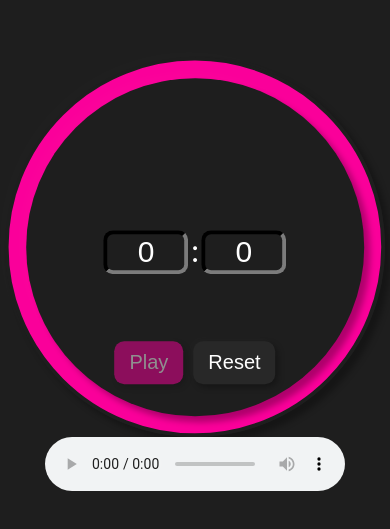
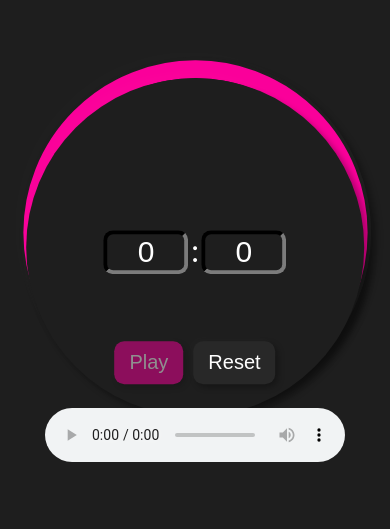
Before and after one commit to MilosMladenovicWork/pomodoro-clock, a React (Create React App) app: page / in a window 390 px wide. Shown: the part 175-704 px from the top of the page. Built offline with nearby package versions, Linux system fonts and the light colour scheme.

Commit message:
Fixed responsivness on mobile devices

```diff
--- a/src/CircleContainer.css
+++ b/src/CircleContainer.css
@@ -8,3 +8,10 @@
   box-shadow: 6px 6px 6px rgb(0,0,0, 0.3), -6px -6px 6px rgb(255, 255, 255, 0.01);
   box-sizing: border-box;
 }
+
+@media (max-width: 1200px){
+  .circle-container{
+    width:90vw;
+    height:90vw;
+  }
+}
```
